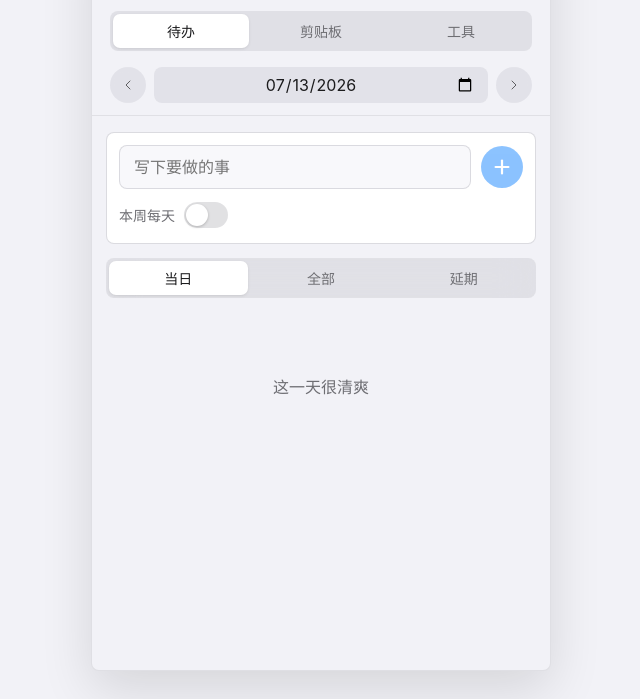
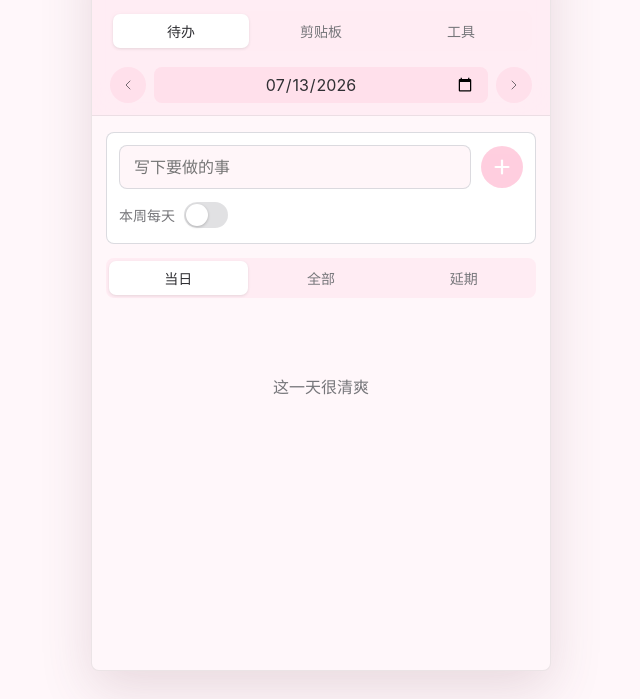
Before and after one commit to Evie-vv1ea/daily-todo-pwa, a plain HTML site: page index.html in a window 1280 px wide. Shown: the part 101-800 px from the top of the page, without its empty margins (319-959 px from the left). Drawn offline with Linux system fonts and the light colour scheme.

Commit message:
Add files via upload

```diff
--- a/index.html
+++ b/index.html
@@ -3,7 +3,7 @@
 <head>
   <meta charset="utf-8">
   <meta name="viewport" content="width=device-width, initial-scale=1">
-  <meta name="theme-color" content="#f2f2f7">
+  <meta name="theme-color" content="#ffecf3">
   <meta name="description" content="小熊每日待办：支持离线使用的个人待办应用">
   <link rel="manifest" href="./manifest.webmanifest">
   <link rel="icon" href="./icon-192.png">
@@ -12,18 +12,18 @@
   <style>
     :root {
       color-scheme: light;
-      --bg: #f2f2f7;
+      --bg: #fff7fa;
       --surface: #ffffff;
-      --surface-soft: #f8f8fb;
-      --text: #1c1c1e;
-      --muted: #6e6e73;
-      --line: #d8d8de;
-      --accent: #007aff;
+      --surface-soft: #fff6f9;
+      --text: #303034;
+      --muted: #76767a;
+      --line: #eadce2;
+      --accent: #ff94b9;
       --green: #34c759;
       --orange: #ff9500;
       --red: #ff3b30;
       --purple: #af52de;
-      --shadow: 0 18px 52px rgba(0, 0, 0, 0.12);
+      --shadow: 0 18px 52px rgba(112, 62, 82, 0.16);
     }
 
     * {
@@ -82,8 +82,8 @@
       top: 0;
       z-index: 5;
       padding: calc(14px + env(safe-area-inset-top)) 18px 12px;
-      background: rgba(242, 242, 247, 0.82);
-      border-bottom: 1px solid rgba(216, 216, 222, 0.72);
+      background: rgba(255, 236, 243, 0.90);
+      border-bottom: 1px solid rgba(234, 220, 226, 0.88);
       backdrop-filter: blur(18px);
       -webkit-backdrop-filter: blur(18px);
     }
@@ -127,7 +127,7 @@
       gap: 4px;
       margin-top: 14px;
       padding: 3px;
-      background: rgba(118, 118, 128, 0.14);
+      background: #ffecf3;
       border-radius: 8px;
     }
 
@@ -155,13 +155,13 @@
       display: inline-grid;
       place-items: center;
       color: var(--accent);
-      background: rgba(0, 122, 255, 0.11);
+      background: #ffe0eb;
       border-radius: 999px;
       transition: transform 120ms ease, background 120ms ease, opacity 120ms ease;
     }
 
     .icon-button:hover {
-      background: rgba(0, 122, 255, 0.16);
+      background: #ffd5e4;
     }
 
     .icon-button:active {
@@ -193,7 +193,7 @@
       display: grid;
       place-items: center;
       color: var(--text);
-      background: rgba(118, 118, 128, 0.12);
+      background: #ffe0eb;
       border-radius: 999px;
     }
 
@@ -202,7 +202,7 @@
       height: 36px;
       padding: 0 12px;
       color: var(--text);
-      background: rgba(118, 118, 128, 0.12);
+      background: #ffe0eb;
       border: 1px solid transparent;
       border-radius: 8px;
       outline: 0;
@@ -242,8 +242,8 @@
     .field:focus,
     textarea:focus,
     select:focus {
-      border-color: rgba(0, 122, 255, 0.62);
-      box-shadow: 0 0 0 3px rgba(0, 122, 255, 0.13);
+      border-color: rgba(255, 148, 185, 0.72);
+      box-shadow: 0 0 0 3px rgba(255, 148, 185, 0.18);
     }
 
     .add-button {
@@ -349,7 +349,7 @@
       gap: 4px;
       margin: 14px 0 10px;
       padding: 3px;
-      background: rgba(118, 118, 128, 0.14);
+      background: #ffecf3;
       border-radius: 8px;
       backdrop-filter: blur(18px);
       -webkit-backdrop-filter: blur(18px);
@@ -405,7 +405,7 @@
       min-height: 30px;
       padding: 0 10px;
       color: var(--accent);
-      background: rgba(0, 122, 255, 0.10);
+      background: #ffe0eb;
       border-radius: 999px;
       font-size: 13px;
       font-weight: 620;
@@ -593,7 +593,7 @@
 
     .mini-button:hover {
       color: var(--accent);
-      background: rgba(0, 122, 255, 0.12);
+      background: rgba(255, 148, 185, 0.18);
     }
 
     .mini-button.danger:hover {
@@ -702,7 +702,7 @@
 
     .secondary {
       color: var(--accent);
-      background: rgba(0, 122, 255, 0.11);
+      background: #ffe0eb;
     }
 
     .toast {
--- a/service-worker.js
+++ b/service-worker.js
@@ -1,4 +1,4 @@
-const CACHE_NAME = "daily-todo-v1";
+const CACHE_NAME = "daily-todo-v2";
 const APP_FILES = ["./", "./index.html", "./manifest.webmanifest", "./icon-192.png", "./icon-256.png"];
 
 self.addEventListener("install", event => {
```
Also changed, not shown: manifest.webmanifest.
